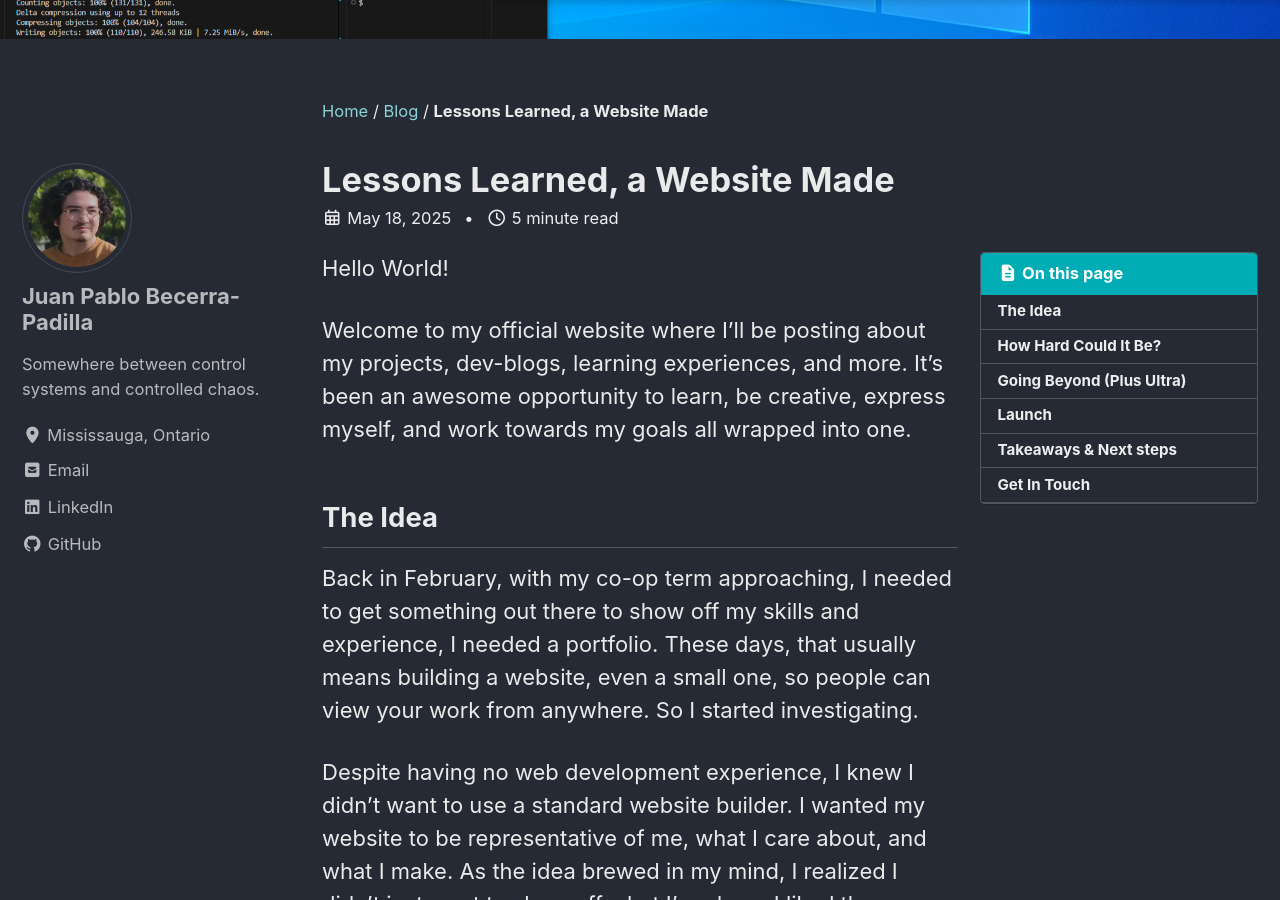
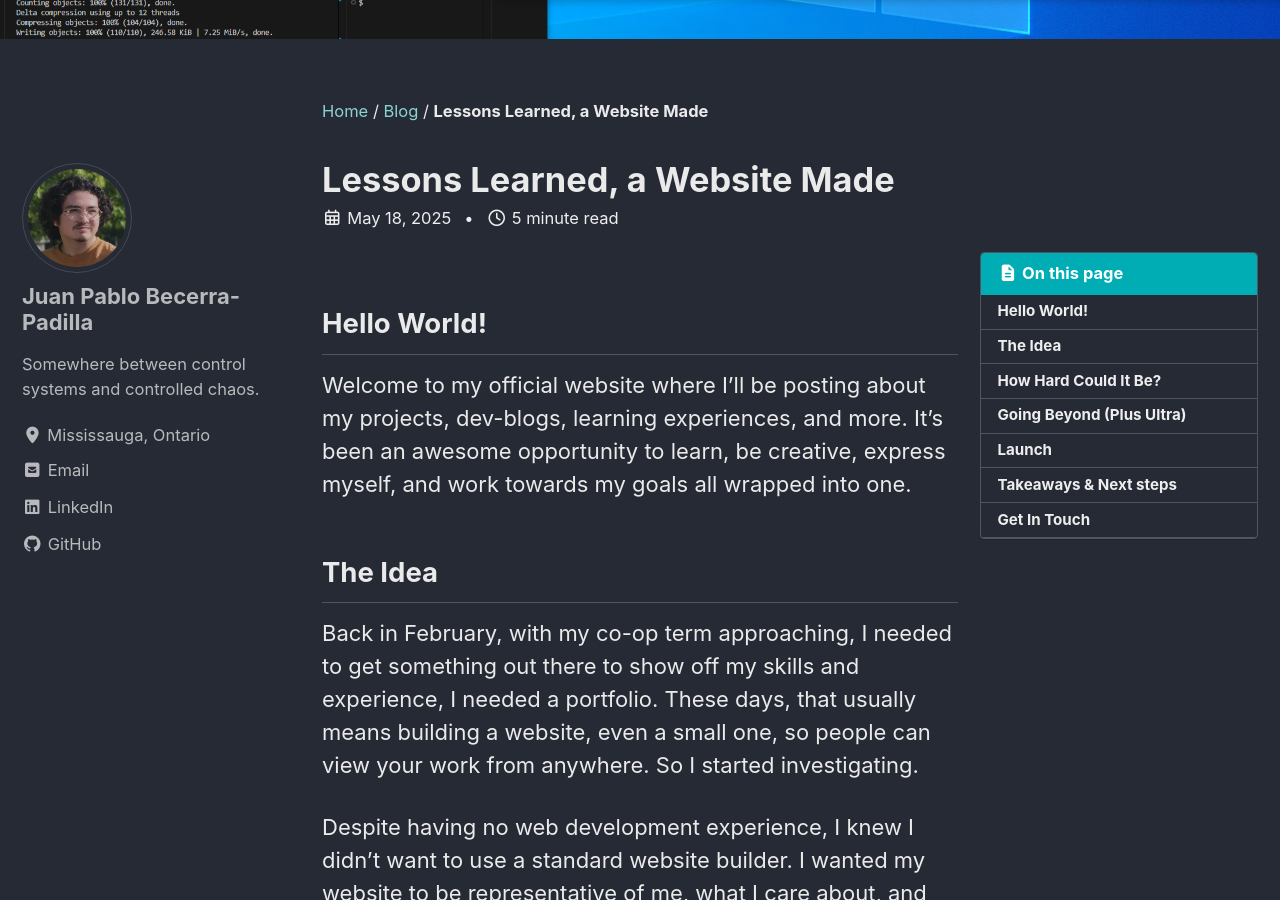
Before and after one commit to JuanPBP03/juanpbp03.github.io, a Jekyll site: the page built from _posts/2025-05-18-launch.md, in a window 1280 px wide and 900 px high, scrolled down 505 px. Built offline with Jekyll 4.4.1, drawn with Linux system fonts in a browser that asks for light colours; cached includes are drawn as plain includes.

Commit message:
update 2025-05-18-launch.m

```diff
--- a/_posts/2025-05-18-launch.md
+++ b/_posts/2025-05-18-launch.md
@@ -8,7 +8,7 @@ toc: true
 toc_sticky: true
 ---
 
-Hello World!
+## Hello World!
 
 Welcome to my official website where I'll be posting about my projects, dev-blogs, learning experiences, and more. It's been an awesome opportunity to learn, be creative, express myself, and work towards my goals all wrapped into one.
 
@@ -34,13 +34,9 @@ To start, I used the remote version of Minimal Mistakes. It was lightweight, eas
 Despite knowing the limitations, I felt I wouldn't make too much use of those features and I managed to piece together:
 
 - A splash page
-
 - A temporary About page
-
 - Blank Portfolio and Blog pages
-
 - A basic post feed and header images
-
 - Google Analytics
 
 All while learning how to manage my project with Git. But those limitations started to show pretty quickly. With custom layouts off-limits, pages looked half-finished, and I had less freedom than I had anticipated. Eventually, with school taking priority, I had to put the site down for a while.
```
